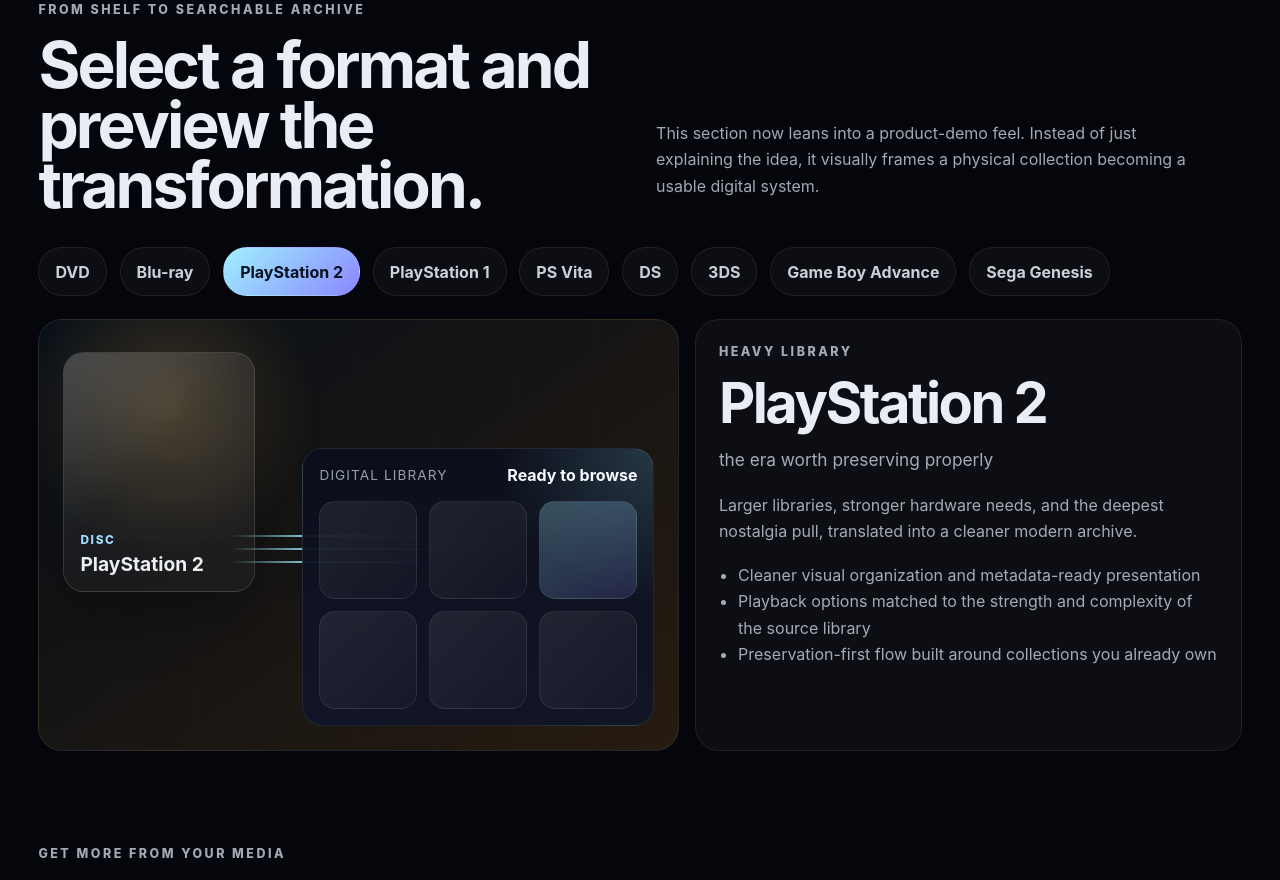
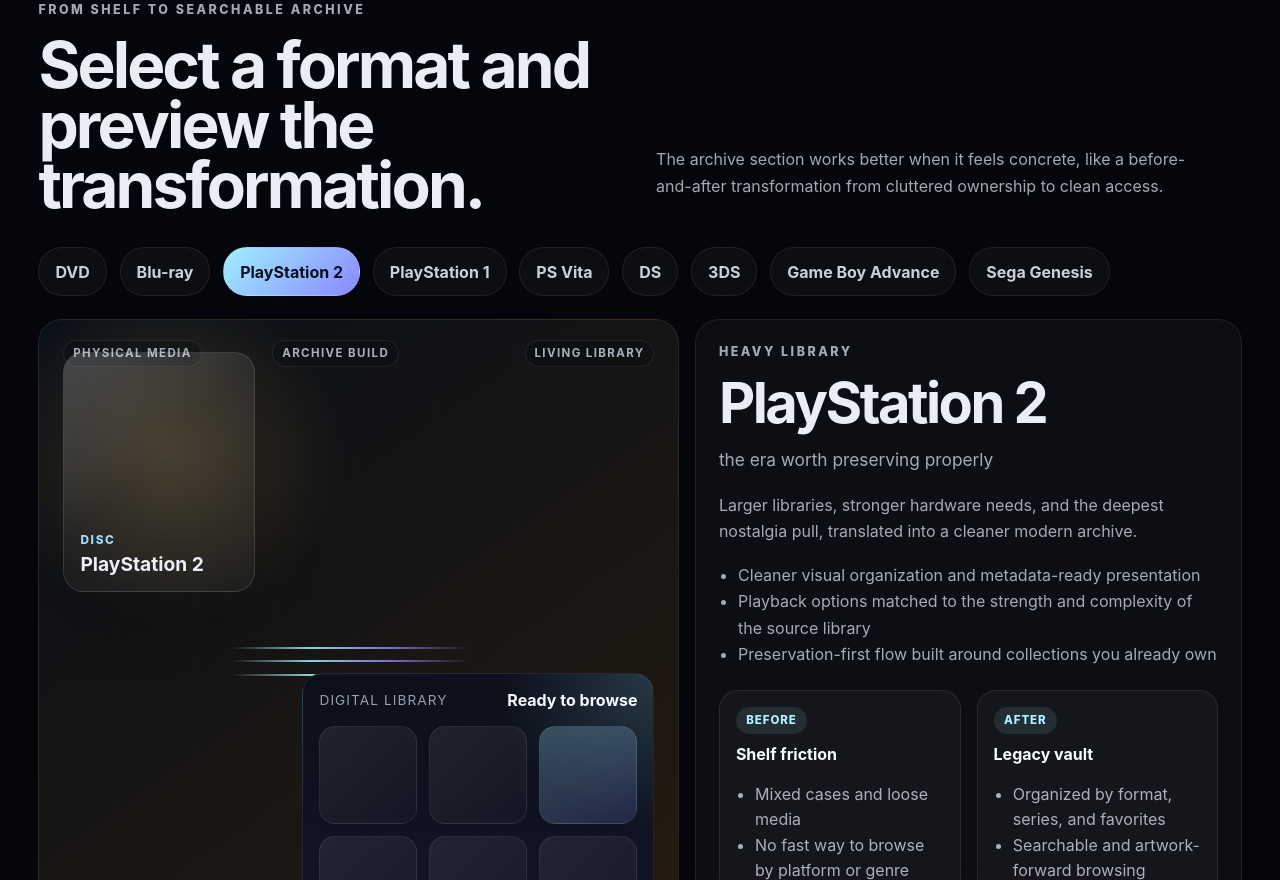
Before and after one commit to Nazerath-Floaters/legacy-library-labs, a React (Vite) app: page / in a window 1280 px wide. Shown: the part 1920-2800 px from the top of the page. Built offline with nearby package versions, Linux system fonts and the light colour scheme.

Commit message:
Improve legacy archive presentation

```diff
--- a/src/App.css
+++ b/src/App.css
@@ -616,6 +616,102 @@
   opacity: 0.25;
 }
 
+.preview-stage-labels {
+  position: absolute;
+  left: 1.5rem;
+  right: 1.5rem;
+  top: 1.25rem;
+  display: flex;
+  justify-content: space-between;
+  gap: 1rem;
+  color: rgba(230, 238, 252, 0.72);
+  font-size: 0.72rem;
+  font-weight: 700;
+  letter-spacing: 0.12em;
+  text-transform: uppercase;
+}
+
+.preview-stage-labels span {
+  padding: 0.35rem 0.55rem;
+  border-radius: 999px;
+  background: rgba(7, 10, 18, 0.32);
+  border: 1px solid rgba(255, 255, 255, 0.08);
+}
+
+.preview-stage-labels span:nth-child(2) {
+  margin-left: auto;
+  margin-right: auto;
+}
+
+.preview-stage-labels span:last-child {
+  margin-left: auto;
+}
+
+.archive-compare-grid,
+.archive-benefits-grid {
+  display: grid;
+  gap: 1rem;
+  margin-top: 1.4rem;
+}
+
+.archive-compare-grid {
+  grid-template-columns: repeat(2, minmax(0, 1fr));
+}
+
+.archive-compare-card,
+.archive-benefit-card {
+  padding: 1rem;
+  border-radius: 1.2rem;
+  background: rgba(255, 255, 255, 0.035);
+  border: 1px solid rgba(255, 255, 255, 0.08);
+}
+
+.compare-label {
+  display: inline-flex;
+  margin-bottom: 0.65rem;
+  padding: 0.4rem 0.65rem;
+  border-radius: 999px;
+  background: rgba(159, 241, 255, 0.1);
+  color: #aef2ff;
+  font-size: 0.72rem;
+  font-weight: 800;
+  letter-spacing: 0.08em;
+  text-transform: uppercase;
+}
+
+.archive-compare-card h4,
+.archive-benefit-card h3 {
+  margin: 0 0 0.7rem;
+  color: #f8fbff;
+}
+
+.archive-compare-card ul {
+  margin: 0;
+  padding-left: 1.1rem;
+}
+
+.archive-compare-card li,
+.archive-benefit-card p {
+  color: rgba(224, 231, 247, 0.74);
+  line-height: 1.6;
+}
+
+.archive-benefits-grid {
+  grid-template-columns: repeat(3, minmax(0, 1fr));
+}
+
+.archive-benefit-card {
+  min-height: 100%;
+}
+
+.archive-benefit-card h3 {
+  font-size: 1.05rem;
+}
+
+.archive-benefit-card p {
+  margin: 0;
+}
+
 .format-object {
   position: absolute;
   left: 1.5rem;
@@ -820,7 +916,8 @@
   .process-grid,
   .enhancement-grid,
   .console-grid,
-  .trust-strip {
+  .trust-strip,
+  .archive-benefits-grid {
     grid-template-columns: 1fr;
   }
 
@@ -839,7 +936,8 @@
   .panel-topline,
   .console-card-topline,
   .vault-header,
-  .library-topline {
+  .library-topline,
+  .preview-stage-labels {
     flex-direction: column;
     align-items: flex-start;
   }
@@ -877,6 +975,21 @@
     min-height: auto;
   }
 
+  .preview-stage-labels {
+    position: relative;
+    inset: auto;
+    margin-bottom: 1rem;
+  }
+
+  .preview-stage-labels span:nth-child(2),
+  .preview-stage-labels span:last-child {
+    margin: 0;
+  }
+
+  .archive-compare-grid {
+    grid-template-columns: 1fr;
+  }
+
   .hero-side-panels {
     grid-template-columns: 1fr;
   }
--- a/src/App.jsx
+++ b/src/App.jsx
@@ -163,6 +163,34 @@
   'Choose a playback path that fits your collection',
 ]
 
+const archiveBenefits = [
+  {
+    title: 'Readable at a glance',
+    body: 'Big shelves become browsable collections with clearer titles, platform grouping, and cleaner metadata.',
+  },
+  {
+    title: 'Built around ownership',
+    body: 'The pitch is simple: keep what is yours accessible instead of buried in boxes, worn media, or licensing churn.',
+  },
+  {
+    title: 'Made for real households',
+    body: 'The archive is easier for friends, family, and future-you to use without needing a crash course in emulators.',
+  },
+]
+
+const archiveExamples = [
+  {
+    label: 'Before',
+    title: 'Shelf friction',
+    items: ['Mixed cases and loose media', 'No fast way to browse by platform or genre', 'Playback depends on aging hardware'],
+  },
+  {
+    label: 'After',
+    title: 'Legacy vault',
+    items: ['Organized by format, series, and favorites', 'Searchable and artwork-forward browsing', 'Matched to hardware that fits the library'],
+  },
+]
+
 const processSteps = [
   {
     label: '01',
@@ -216,8 +244,8 @@
             <p className="eyebrow">PRESERVE WHAT YOU OWN</p>
             <h1>Archive the media that made you who you are.</h1>
             <p className="hero-text">
-              Legacy Library Labs turns shelves, discs, cartridges, and family favorites into a premium digital library,
-              then pairs that archive with hardware that makes it feel alive again.
+              Legacy Library Labs turns shelves, discs, cartridges, and family favorites into a clear, browseable archive,
+              then pairs that library with hardware that makes revisiting it feel easy again.
             </p>
 
             <div className="hero-actions">
@@ -280,9 +308,9 @@
 
             <div className="hero-side-panels">
               <article className="hero-device-panel info-panel emphasis">
-                <span className="stage-label">Why it hits harder</span>
-                <h3>Less vague glow, more product signal.</h3>
-                <p>Sharper surfaces, stronger contrast, and a hero that looks like an actual premium offer instead of a placeholder future-tech layout.</p>
+                <span className="stage-label">What this really is</span>
+                <h3>Your collection, cleaned up and made usable.</h3>
+                <p>Less vague future-tech energy, more confidence that your media can become a library people actually want to browse.</p>
               </article>
               <article className="hero-device-panel info-panel compact-panel">
                 <span className="stage-label">Collection DNA</span>
@@ -312,7 +340,7 @@
               <h2>A cleaner, more premium flow from ownership to access.</h2>
             </div>
             <p>
-              This is where the site starts feeling closer to premium hardware brands: stronger sequencing, clearer steps, and surfaces that look intentional instead of decorative.
+              The process should read like a real service, not a mood board. Clear steps make the offer feel grounded and believable.
             </p>
           </div>
 
@@ -334,7 +362,7 @@
               <h2>Select a format and preview the transformation.</h2>
             </div>
             <p>
-              This section now leans into a product-demo feel. Instead of just explaining the idea, it visually frames a physical collection becoming a usable digital system.
+              The archive section works better when it feels concrete, like a before-and-after transformation from cluttered ownership to clean access.
             </p>
           </div>
 
@@ -354,6 +382,11 @@
           <div className="archive-preview premium-preview">
             <article className={`preview-visual ${selectedMedia.accent}`}>
               <div className="preview-backdrop-lines" />
+              <div className="preview-stage-labels">
+                <span>Physical media</span>
+                <span>Archive build</span>
+                <span>Living library</span>
+              </div>
               <div className={`format-object ${selectedMedia.className}`}>
                 <span>{selectedMedia.physicalType}</span>
                 <strong>{selectedMedia.name}</strong>
@@ -389,7 +422,30 @@
                 <li>Playback options matched to the strength and complexity of the source library</li>
                 <li>Preservation-first flow built around collections you already own</li>
               </ul>
+
+              <div className="archive-compare-grid">
+                {archiveExamples.map((example) => (
+                  <div key={example.label} className="archive-compare-card">
+                    <span className="compare-label">{example.label}</span>
+                    <h4>{example.title}</h4>
+                    <ul>
+                      {example.items.map((item) => (
+                        <li key={item}>{item}</li>
+                      ))}
+                    </ul>
+                  </div>
+                ))}
+              </div>
             </article>
+          </div>
+
+          <div className="archive-benefits-grid">
+            {archiveBenefits.map((item) => (
+              <article key={item.title} className="archive-benefit-card premium-surface">
+                <h3>{item.title}</h3>
+                <p>{item.body}</p>
+              </article>
+            ))}
           </div>
         </section>
 
@@ -400,7 +456,7 @@
               <h2>Preservation is the floor, not the ceiling.</h2>
             </div>
             <p>
-              Once the archive exists, the experience can grow, better playback, fan-made enhancements, cleaner presentation, and more reasons to revisit what you already love.
+              Once the archive exists, you can layer in upgrades, better playback, fan work, cleaner presentation, and more reasons to revisit what already matters.
             </p>
           </div>
 
@@ -421,7 +477,7 @@
               <h2>Match the archive to the device that makes sense.</h2>
             </div>
             <p>
-              This section is now closer to a product configurator. The selected media type changes which hardware feels like a serious recommendation and which options fade into the background.
+              Hardware should feel like practical guidance, not filler. The selected media type shifts which options make sense for the collection in front of you.
             </p>
           </div>
 
@@ -462,7 +518,7 @@
             <p className="eyebrow">LEGACY, NOT CLUTTER</p>
             <h2>Create an archive your friends and family can actually use.</h2>
             <p>
-              Movies, games, discs, cartridges, and favorites that shaped your life should not disappear into boxes, dead hardware, or subscription churn.
+              Movies, games, discs, cartridges, and favorites that shaped your life should not disappear into boxes, dead hardware, or modern subscription churn.
             </p>
             <div className="hero-actions centered">
               <a className="button-link" href="mailto:hello@legacylibrarylabs.com">Start Planning</a>
```
